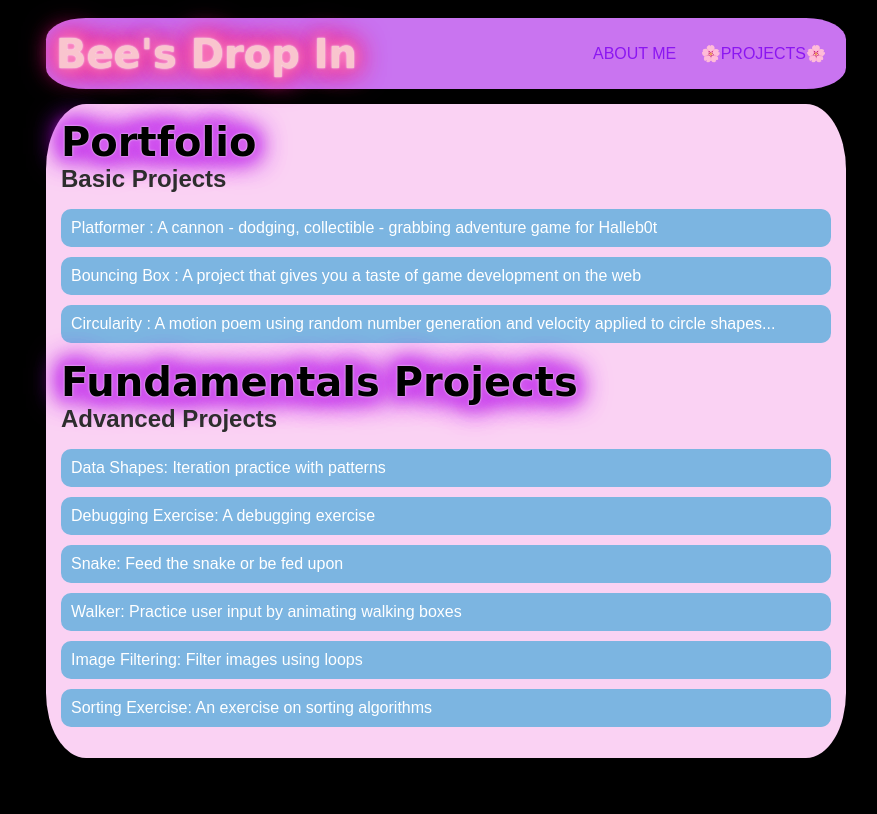
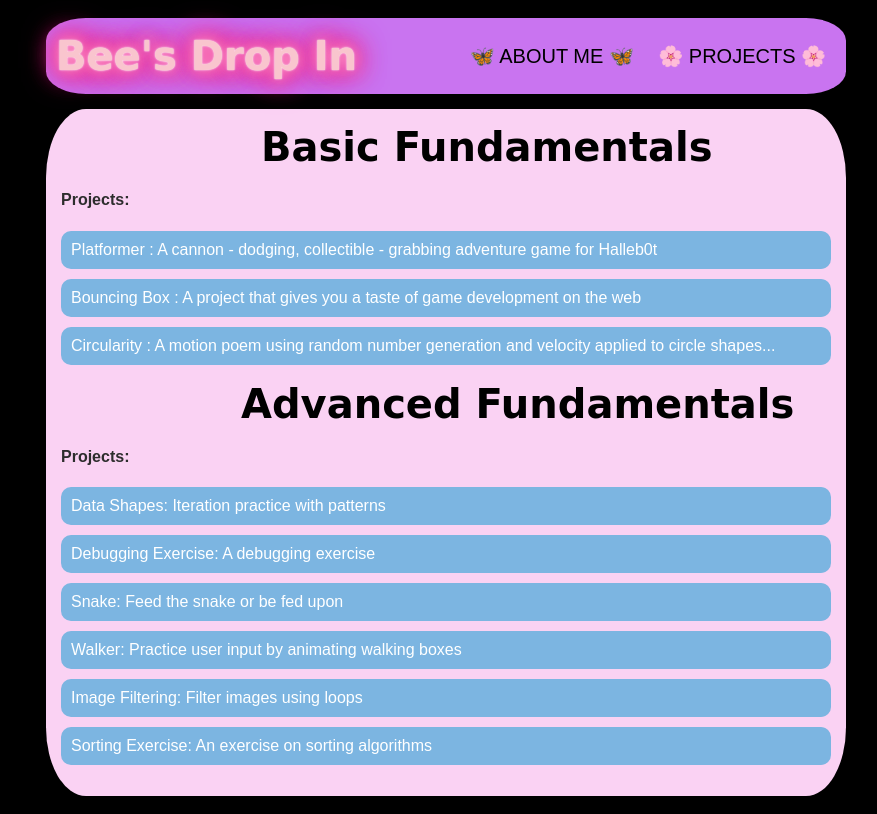
Before and after one commit to brendaherrera421/brendaherrera421.github.io, a plain HTML site: page portfolio.html in a window 1280 px wide. Shown: the whole page, without its empty margins (194-1071 px from the left). Drawn offline with Linux system fonts and the light colour scheme.

Commit message:
added styles

```diff
--- a/portfolio.html
+++ b/portfolio.html
@@ -12,15 +12,15 @@
             <h1 id="glow">Bee's Drop In</h1>
             <ul id="nav-ul">
                 <li class="nav-li">
-                    <a class="nav-a" href="index.html">ABOUT ME</a>
+                    <a class="nav-a" href="index.html">🦋 ABOUT ME 🦋</a>
                 </li>
                 <li class="nav-li">
-                    <a class="nav-a" href="portfolio.html">🌸PROJECTS🌸</a>
+                    <a class="nav-a" href="portfolio.html">🌸 PROJECTS 🌸</a>
         </nav>
         <main>
             <div class="content">
-                <h1 id="purpleGlow">Portfolio</h1>
-                <h2>Basic Projects</h2>
+                <h1 class="purpleGlow" id="portCenter">Basic Fundamentals</h1>
+                <h4>Projects:</h4>
                 <ul id="portfolio">
                     <li><a href="projects/platformer/">Platformer : A cannon - dodging, collectible - grabbing adventure
                             game for Halleb0t</a></li>
@@ -30,8 +30,8 @@
                     <li><a href="projects/circularity/">Circularity : A motion poem using random number generation and
                             velocity applied to circle shapes...</a></li>
                 </ul>
-                <h1 id="purpleGlow">Fundamentals Projects</h1>
-                <h2>Advanced Projects</h2>
+                <h1 class="purpleGlow" id="advCenter">Advanced Fundamentals</h1>
+                <h4>Projects:</h4>
                 <ul id="portfolio">
                     <li><a href="asd-projects/data-shapes"> Data Shapes: Iteration practice with patterns</a></li>
                     <li><a href="asd-projects/debugging-exercise"> Debugging Exercise: A debugging exercise</a></li>
--- a/style.css
+++ b/style.css
@@ -18,7 +18,7 @@ body {
     animation: glow 2s ease-in-out infinite alternate;
 }
 #music-header,
-#purpleGlow {
+.purpleGlow {
     display: flex;
     align-items: center;
     flex: 1;
@@ -40,7 +40,7 @@ body {
         text-shadow: 0 0 1px #fff, 0 0 20px #ff4da6, 0 0 10px #ff4da6, 0 0 20px #ff4da6, 0 0 30px #ff4da6, 0 0 30px #ff4da6, 0 0 40px #ff4da6;
     }
 }
-@-webkit-keyframes glowp {
+/* @-webkit-keyframes glowp {
     from {
         text-shadow: 0 0 3px #fff, 0 0 5px #fff, 0 0 20px rgb(201, 53, 230), 0 0 20px #d40cf3, 0 0 30px #d61bf2, 0 0 30px #c30ae8, 0 0 30px #b710ef;
     }
@@ -48,7 +48,7 @@ body {
     to {
         text-shadow: 0 0 1px #fff, 0 0 20px #cc16ed, 0 0 10px #af0be6, 0 0 20px #a621e8, 0 0 30px #950ed8, 0 0 30px #a409e1, 0 0 40px #bd0eed;
     }
-}
+} */
 
 #all-contents {
     max-width: 800px;
@@ -93,11 +93,12 @@ nav {
 .nav-li {
     display: inline-block;
     padding: 0 10px;
+    font-size: 20px;
 }
 
 a {
     text-decoration: none;
-    color: #8b16f1;
+    color: #000000;
 }
 
 /* main container area beneath menu */
@@ -137,8 +138,14 @@ h3 {
     margin: 0px;
 }
  /* portfolio styles */
- #purpleGlow {
+.purpleGlow {
     color: black;
+}
+#portCenter{
+    margin-left: 200px;
+}
+#advCenter{
+    margin-left: 180px;
 }
 
 #portfolio {
```
Also changed, not shown: index.html (+2 -2 lines).
